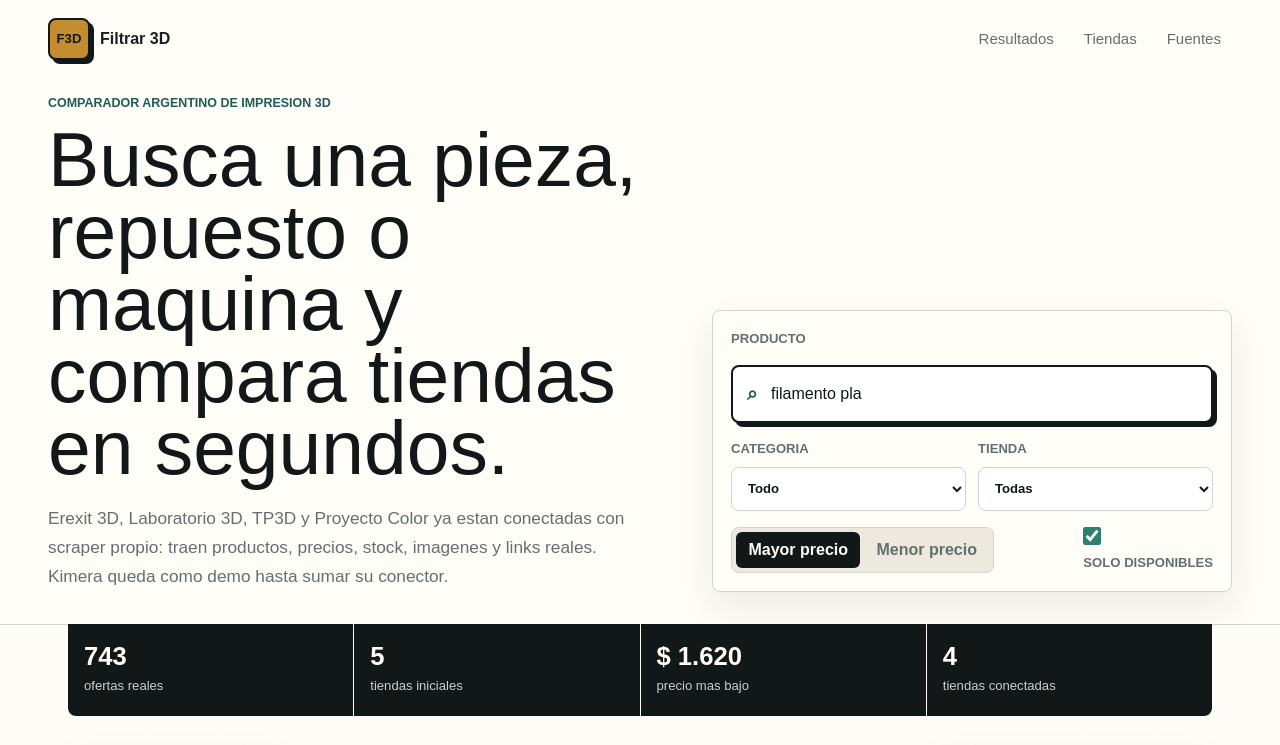
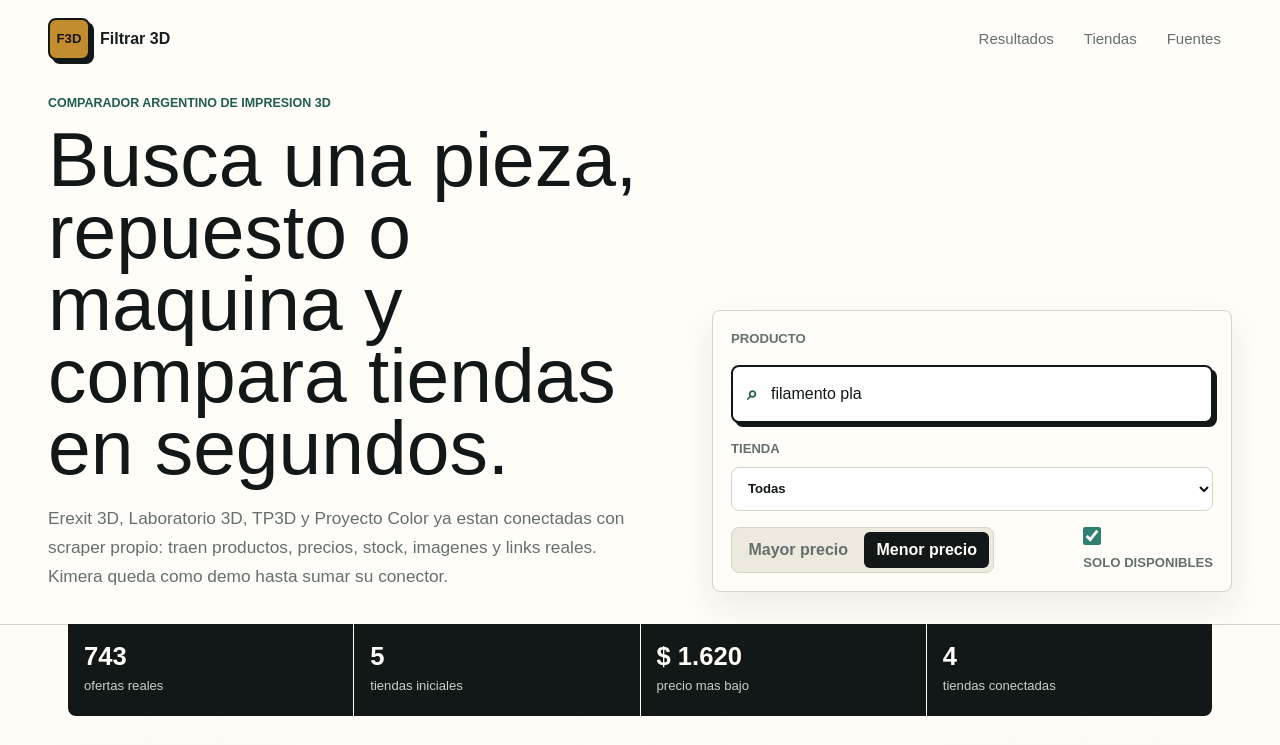
Before and after one commit to santi-loc/ruta3d, a Next.js app: page / in a window 1280 px wide. Shown: the top 745 px of the page. Built offline with nearby package versions, Linux system fonts and the light colour scheme.

Commit message:
Update default sorting and search filters

```diff
--- a/app/globals.css
+++ b/app/globals.css
@@ -215,7 +215,7 @@ a {
 
 .control-grid {
   display: grid;
-  grid-template-columns: repeat(2, minmax(0, 1fr));
+  grid-template-columns: minmax(0, 1fr);
   gap: 12px;
 }
 
--- a/app/page.tsx
+++ b/app/page.tsx
@@ -187,7 +187,7 @@ export default function Home() {
   const [query, setQuery] = useState("filamento pla");
   const [category, setCategory] = useState("Todo");
   const [store, setStore] = useState("Todas");
-  const [sort, setSort] = useState<"desc" | "asc">("desc");
+  const [sort, setSort] = useState<"desc" | "asc">("asc");
   const [stockOnly, setStockOnly] = useState(true);
 
   const filtered = useMemo(() => {
@@ -267,15 +267,6 @@ export default function Home() {
             </div>
 
             <div className="control-grid">
-              <label>
-                Categoria
-                <select value={category} onChange={(event) => setCategory(event.target.value)}>
-                  {categories.map((item) => (
-                    <option key={item}>{item}</option>
-                  ))}
-                </select>
-              </label>
-
               <label>
                 Tienda
                 <select value={store} onChange={(event) => setStore(event.target.value)}>
```
